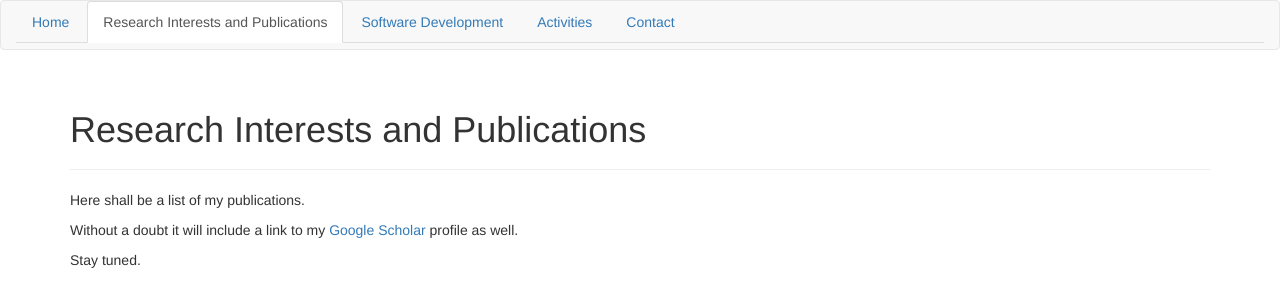
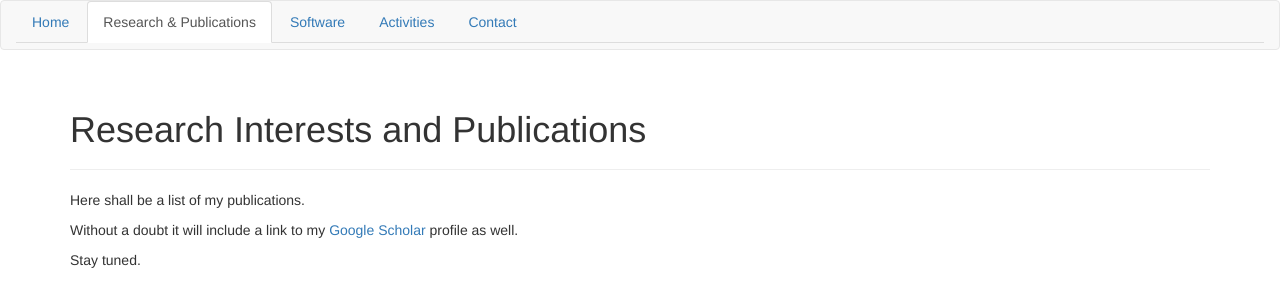
Before and after one commit to ozgurakgun/ozgurakgun.github.io, a Jekyll site: the page built from content/research.md, in a window 1280 px wide. Shown: the top 307 px of the page. Built offline with Jekyll 4.4.1, drawn with Linux system fonts in a browser that asks for light colours.

Commit message:
using "menutitle"s inthe navigation menu, when the actual title is too long

```diff
--- a/_includes/header.html
+++ b/_includes/header.html
@@ -4,10 +4,15 @@
         <ul class = "nav nav-tabs">
             {% assign sorted_pages = (site.pages | where: 'layout', 'page' | sort: 'order') %}
             {% for p in sorted_pages %}
+                {% if p.menutitle %}
+                    {% assign usetitle = p.menutitle %}
+                {% else %}
+                    {% assign usetitle = p.title %}
+                {% endif %}
                 {% if page.title == p.title %}
-                    <li class="active"><a href="{{ p.url | prepend: site.baseurl }}">{{ p.title }}</a></li>
+                    <li class="active"><a href="{{ p.url | prepend: site.baseurl }}">{{ usetitle }}</a></li>
                 {% else %}
-                    <li><a href="{{ p.url | prepend: site.baseurl }}">{{ p.title }}</a></li>
+                    <li><a href="{{ p.url | prepend: site.baseurl }}">{{ usetitle }}</a></li>
                 {% endif %}
             {% endfor %}
         </ul>
```
Also changed, not shown: content/research.md (+1 -0 lines), content/software.md (+1 -0 lines).
